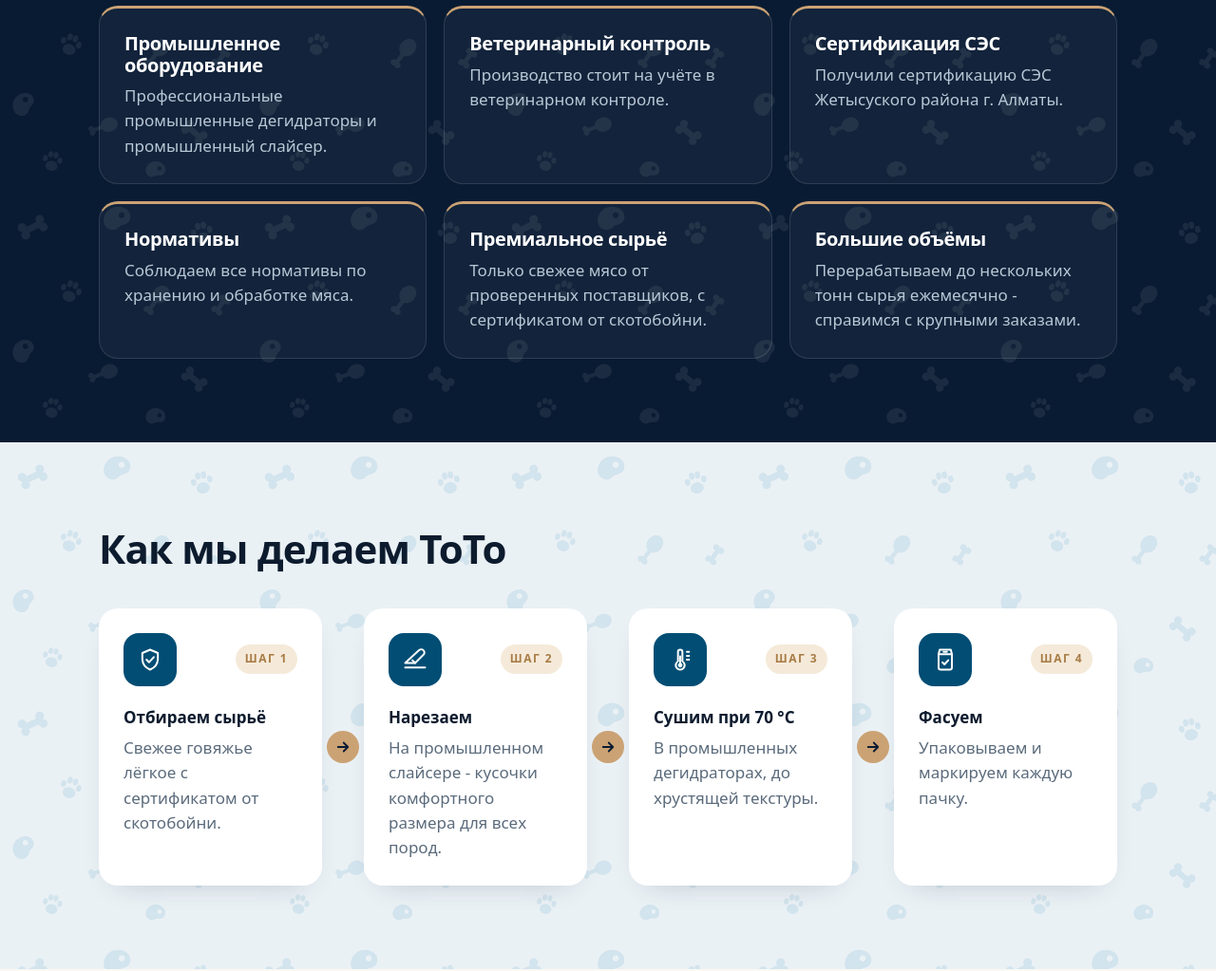
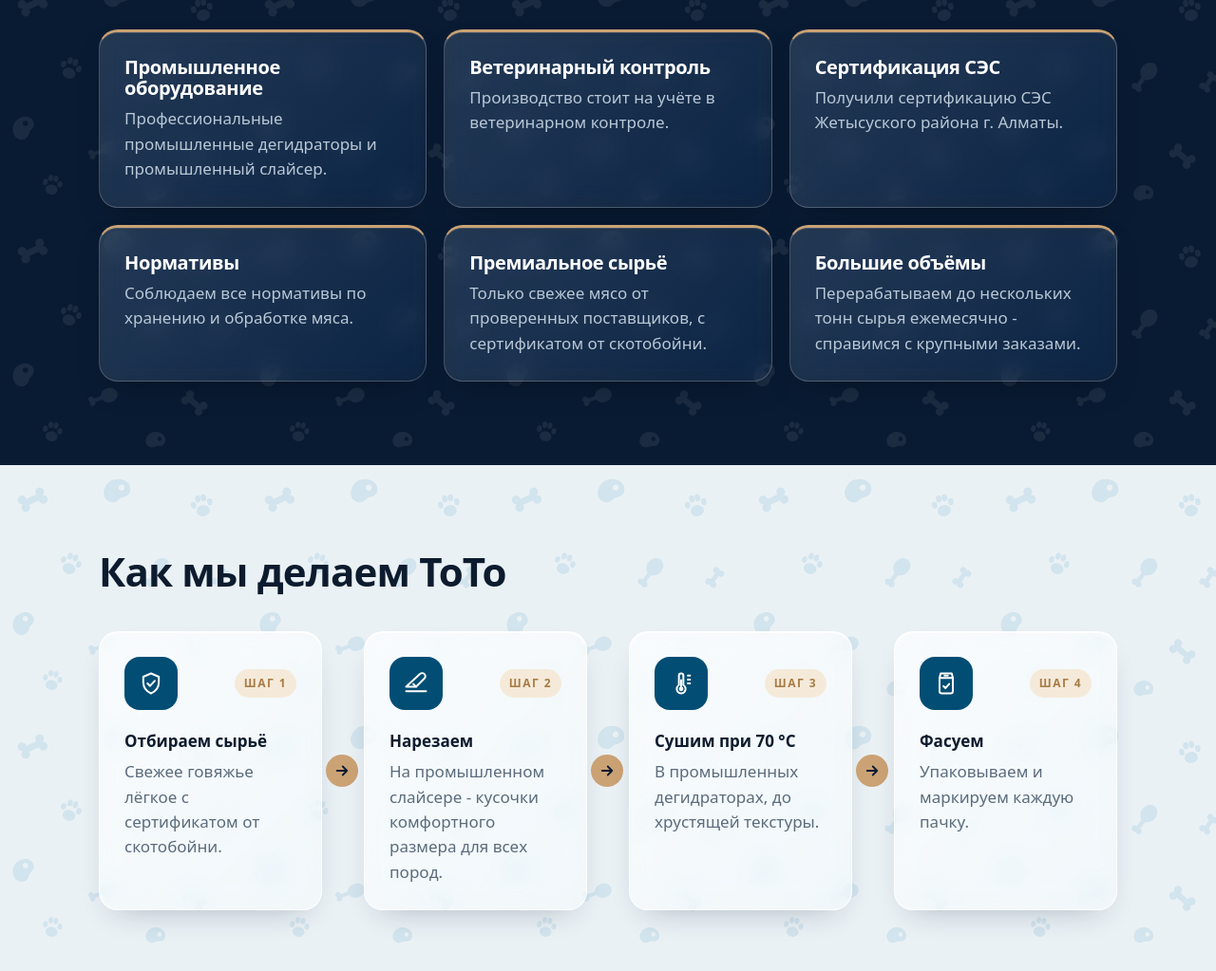
Before and after one commit to chubarkul/totopet-site, a plain HTML site: page index.html in a window 1280 px wide. Shown: the part 1591-2614 px from the top of the page at 95% size. Drawn offline with Linux system fonts and the light colour scheme.

Commit message:
Эффект стекла на карточках
Co-Authored-By: Claude Fable 5.2 <noreply@anthropic.com>
Claude-Session: https://claude.ai/code/session_017oYkMtAawkKc8NArcjuhdk

```diff
--- a/index.html
+++ b/index.html
@@ -17,7 +17,7 @@
 <meta property="og:type" content="website">
 <meta property="og:url" content="https://totopet.kz/">
 <link rel="icon" href="favicon.svg?v=2" type="image/svg+xml">
-<link rel="stylesheet" href="style.css?v=10">
+<link rel="stylesheet" href="style.css?v=11">
 </head>
 <body>
 
--- a/style.css
+++ b/style.css
@@ -183,3 +183,21 @@ body{background-image:url(img/pattern-blue.svg?v=3);background-size:260px 260px}
 @media (max-width:520px){
   body,.section--tint,.section--dark,#contacts{background-size:200px 200px}
 }
+
+/* ---------- Эффект стекла на карточках ---------- */
+.card,.step,.shops{
+  background:linear-gradient(135deg,rgba(255,255,255,.72),rgba(255,255,255,.42));
+  -webkit-backdrop-filter:blur(12px) saturate(1.5);backdrop-filter:blur(12px) saturate(1.5);
+  border:1px solid rgba(255,255,255,.85);
+  box-shadow:0 14px 34px -18px rgba(9,27,51,.32),inset 0 1px 0 rgba(255,255,255,.9);
+}
+.fact{
+  background:linear-gradient(135deg,rgba(255,255,255,.13),rgba(255,255,255,.04));
+  -webkit-backdrop-filter:blur(12px) saturate(1.4);backdrop-filter:blur(12px) saturate(1.4);
+  border:1px solid rgba(255,255,255,.2);border-top:3px solid var(--sand);
+  box-shadow:0 14px 34px -18px rgba(0,0,0,.5),inset 0 1px 0 rgba(255,255,255,.14);
+}
+.card__icon{background:rgba(2,77,116,.1)}
+@media (max-width:520px){
+  .fact{border-top:1px solid rgba(255,255,255,.2);border-left:3px solid var(--sand)}
+}
```
